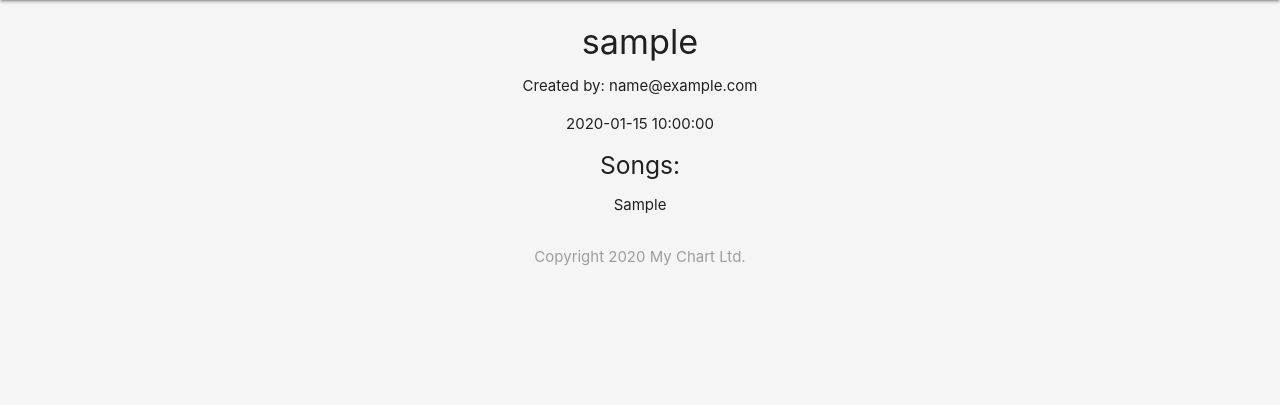
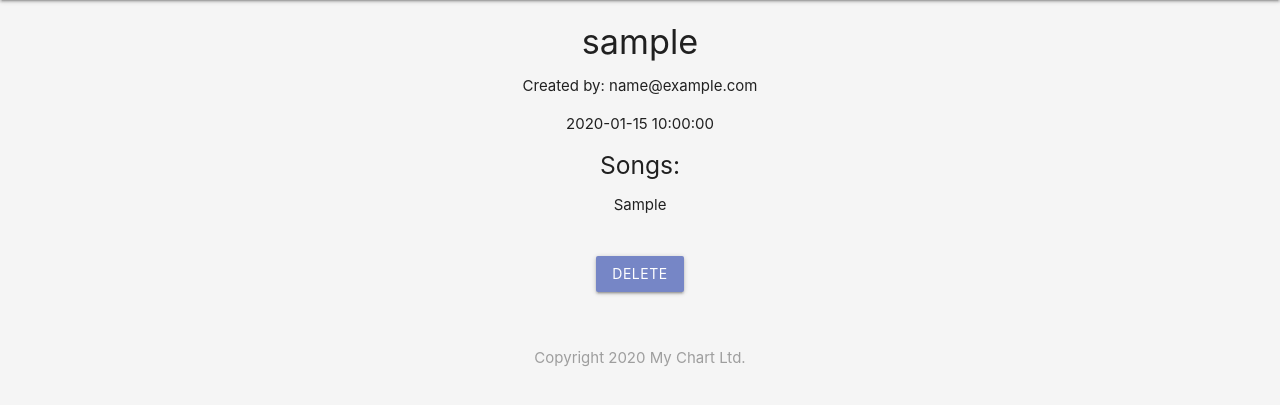
Before and after one commit to AgaPer100/RadioSongsChart, a PHP site: page /details.php?id=1 in a window 1280 px wide. Shown: the part 64-469 px from the top of the page. Run offline with PHP 8.4, Linux system fonts and the light colour scheme; tables that the repository leaves empty or names only in its code hold one stand-in row (values such as "Sample post").

Commit message:
added delete form

```diff
--- a/details.php
+++ b/details.php
@@ -1,6 +1,22 @@
 <?php
 
 include('config/db_connect.php');
+
+if(isset($_POST['delete'])){
+
+    $id_to_delete = mysqli_real_escape_string($conn, $_POST['id_to_delete']);
+
+    $sql = "DELETE FROM songs WHERE id = $id_to_delete";
+
+    if(mysqli_query($conn, $sql)){
+        //success
+        header('Location: index.php');
+    } {
+        //failure
+        echo 'query error: ' . mysqli_error($conn);
+    }
+
+}
 
 //check GET request id param
 if(isset($_GET['id'])){
@@ -37,6 +53,12 @@ if(isset($_GET['id'])){
             <h5>Songs: </h5>
             <p><?php echo htmlspecialchars($song['songs']); ?></p>
 
+            <!-- Delete form -->
+            <form action="details.php" method="POST">
+                <input type="hidden" name="id_to_delete" value="<?php echo $song['id'] ?>">
+                <input type="submit" name="delete" value="Delete" class="btn brand">
+            </form>
+
         <?php else: ?>
 
             <h5>No such chart exists!</h5>
```
